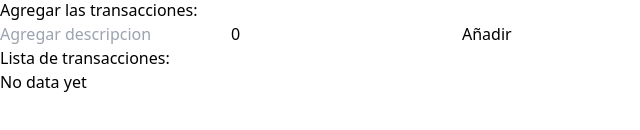
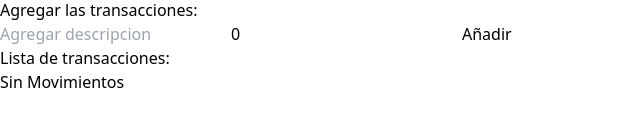
Before and after one commit to nadiamartel/Control-de-Gastos-App, a React (Vite) app: page / in a window 1280 px wide. Shown: the part 170-300 px from the top of the page, without its empty margins (0-640 px from the left). Built offline with nearby package versions, Linux system fonts and the light colour scheme.

Commit message:
fix deploy

```diff
--- a/src/components/ExpenseChart.jsx
+++ b/src/components/ExpenseChart.jsx
@@ -26,7 +26,7 @@
             <div className="bg-zinc-900 p-4 my-2">
                 <div className="h-full flex items-center justify-center w-full flex-col">
                     {/* <BsPieChartFill className="text-9xl" /> */}
-                    <h1 className="text-3xl font-bold my-2">No data yet</h1>
+                    <h1 className="text-3xl font-bold my-2">Sin Movimientos</h1>
                 </div>
             </div>
         );
```
